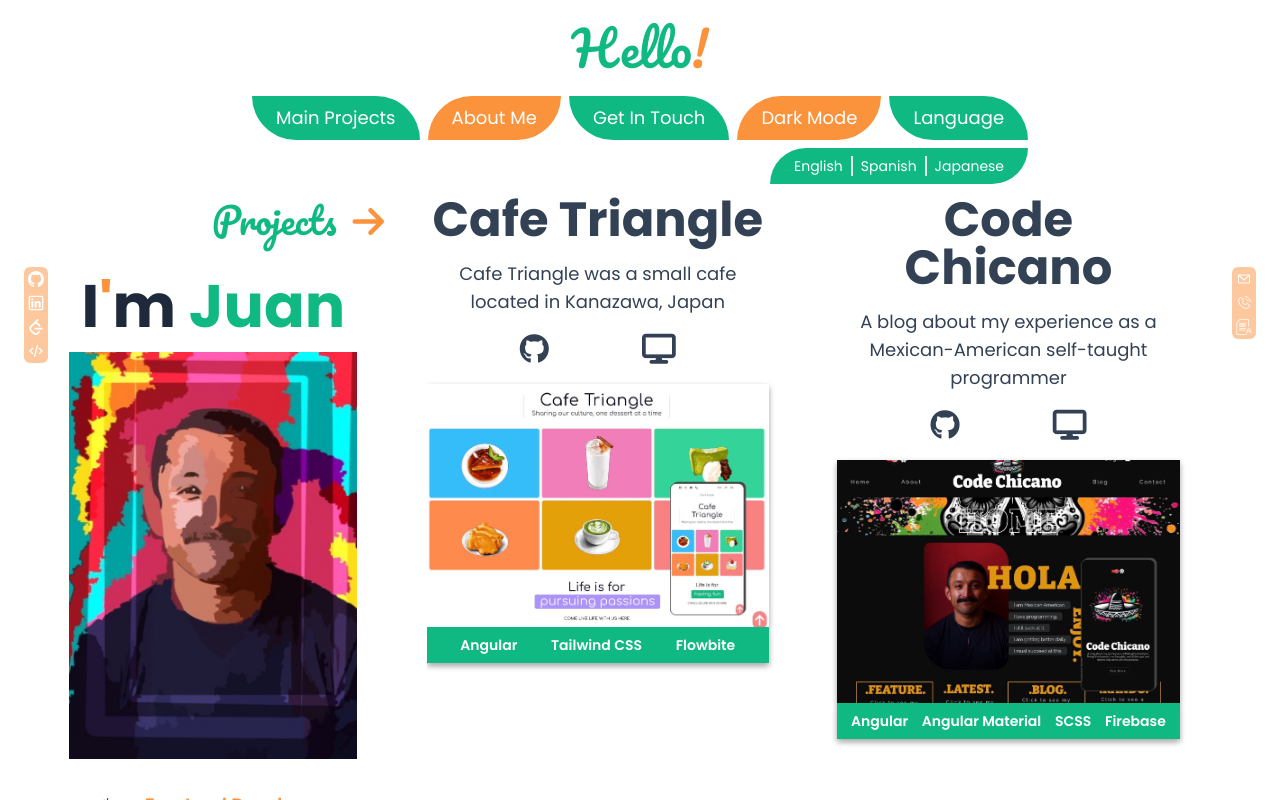
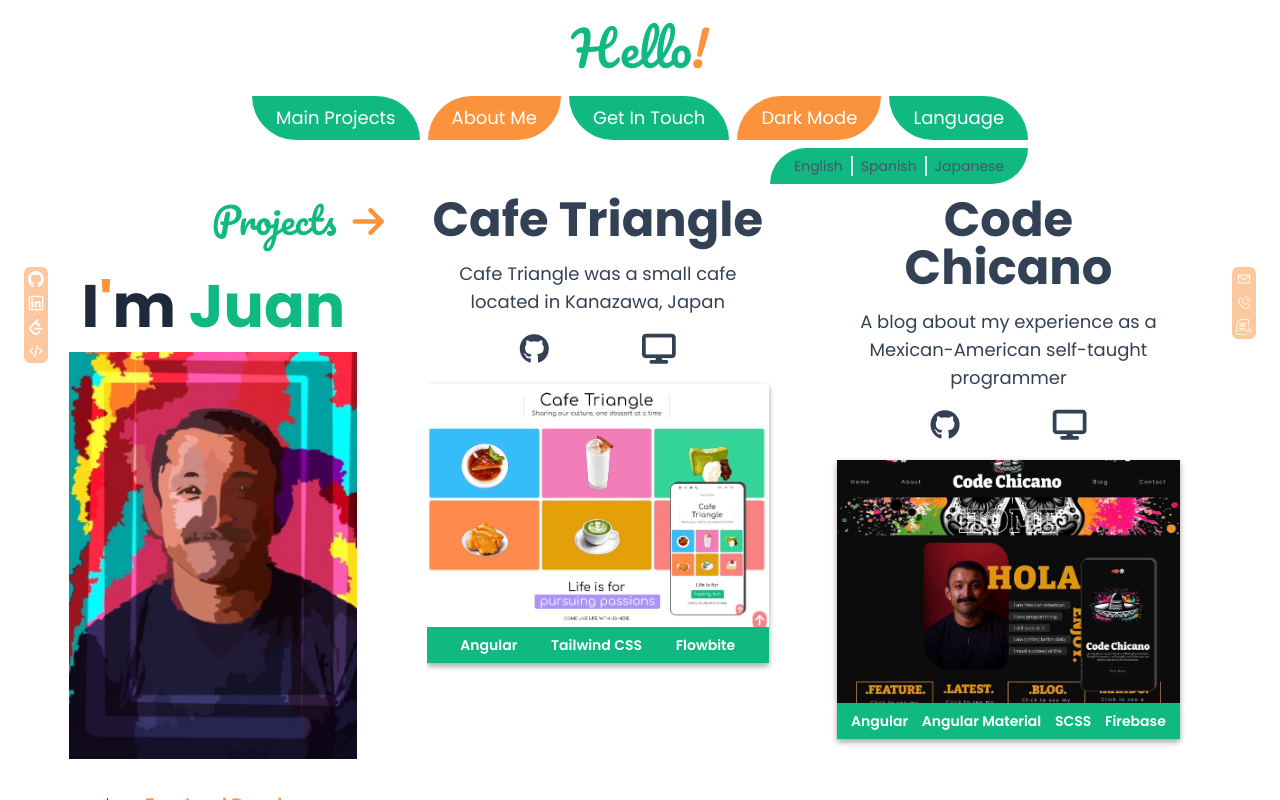
Before and after one commit to dev-jLagunas/my-portfolio, a Vue app: page / in a window 1280 px wide. Both pictures are taken after a click on the button "Language". Shown: the top 800 px of the page. Built offline with nearby package versions, Linux system fonts and the light colour scheme.

Commit message:
refactor: change color of language buttons for better visibility in sidebar and navbar components

```diff
--- a/src/components/NavbarComponent.vue
+++ b/src/components/NavbarComponent.vue
@@ -51,9 +51,11 @@ const setLanguage = (lang) => {
         <button @click="toggleLanguageModal">{{ $t("nav.language") }}</button>
         <div
           v-if="isLanguageModalVisible"
-          class="absolute top-full right-0 mt-2 bg-emerald-500 px-6 py-2 rounded-tl-full rounded-br-full z-50 flex gap-2 text-sm divide-x-2"
+          class="absolute top-full right-0 mt-2 bg-emerald-500 px-6 py-2 rounded-tl-full rounded-br-full z-50 flex gap-2 text-sm divide-x-2 dark:text-slate-100 text-slate-600"
         >
-          <button @click="setLanguage('en')">{{ $t("nav.english") }}</button>
+          <button @click="setLanguage('en')" class="">
+            {{ $t("nav.english") }}
+          </button>
           <button @click="setLanguage('es')" class="pl-2">
             {{ $t("nav.spanish") }}
           </button>
--- a/src/components/SidebarComponent.vue
+++ b/src/components/SidebarComponent.vue
@@ -82,7 +82,7 @@ const setLanguage = (lang) => {
           </button>
           <div
             v-if="isLanguageModalVisible"
-            class="absolute top-full left-0 flex gap-2 mt-2 bg-orange-400 px-6 py-2 rounded-tr-full rounded-bl-full z-50 text-sm divide-x-2"
+            class="absolute top-full left-0 flex gap-2 mt-2 bg-orange-400 px-6 py-2 rounded-tr-full rounded-bl-full z-50 text-sm divide-x-2 text-slate-600 dark:text-slate-200"
           >
             <button @click="setLanguage('en')">
               {{ $t("sidebar.english") }}
```
